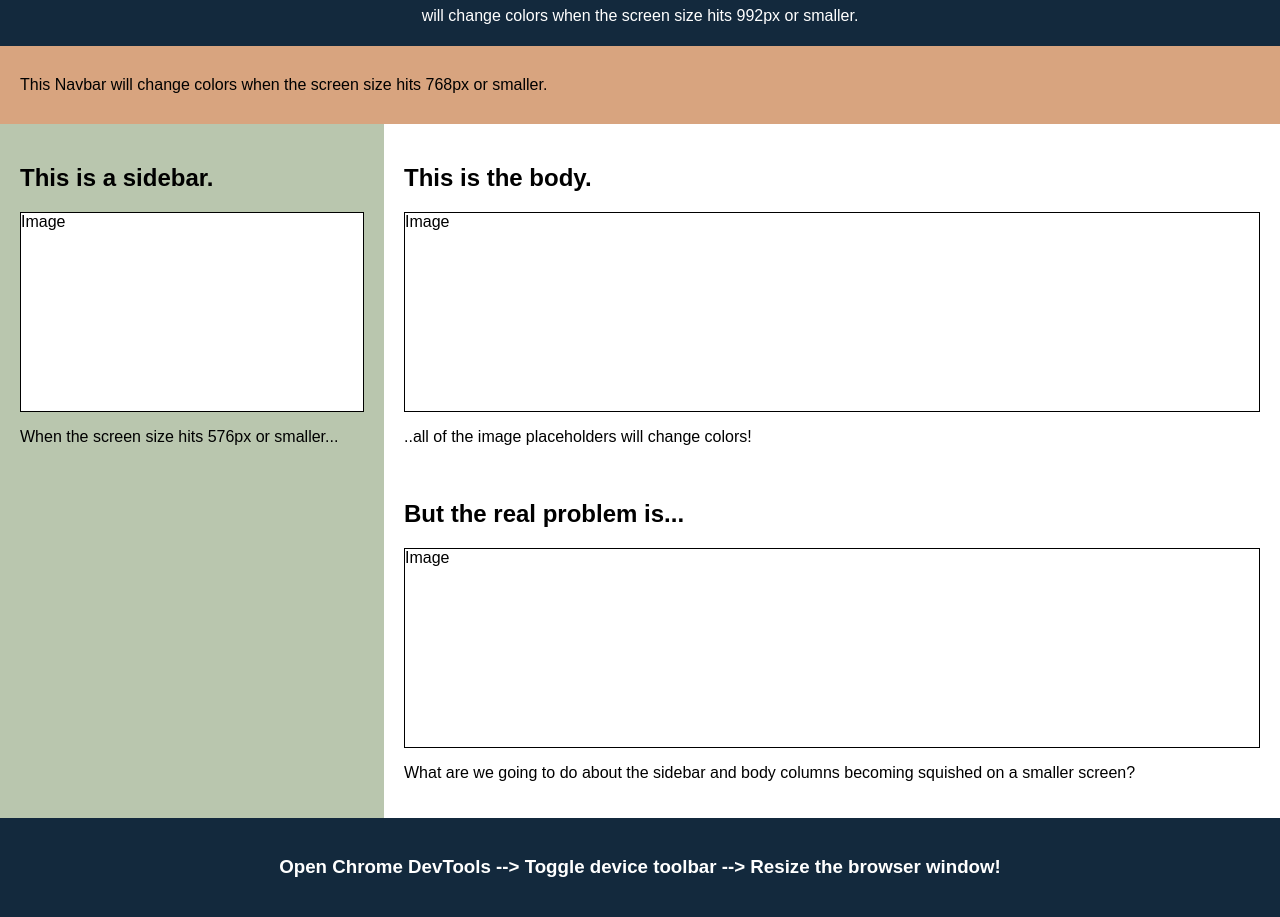
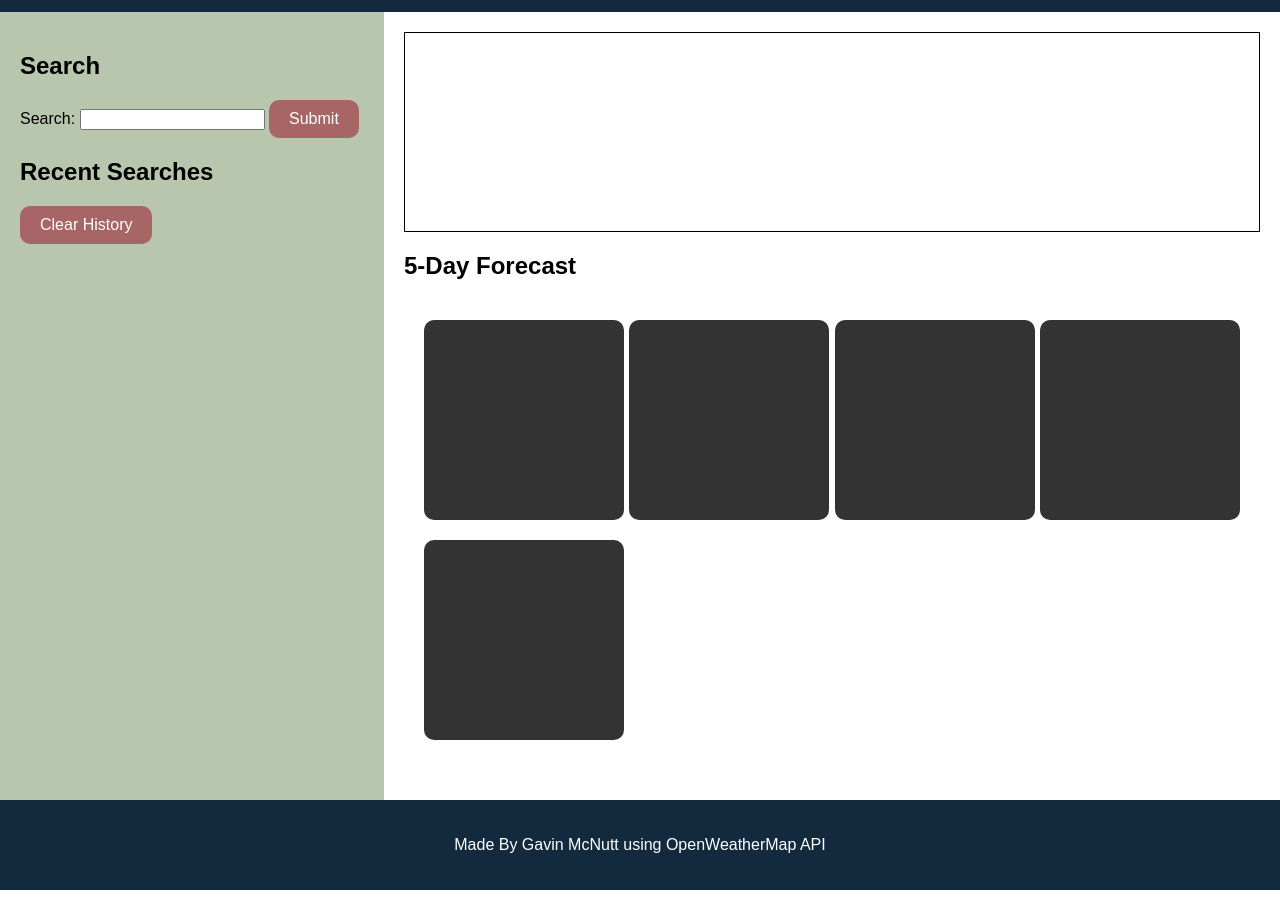
Before and after one commit to gavinrn/weather-forecast, a plain HTML site: page index.html in a window 1280 px wide. Shown: the part 78-995 px from the top of the page. After the commit the page ends 968 px from the top, so only its background shows below. Drawn offline with Linux system fonts and the light colour scheme; files that its build step writes are made by us from their sources.

Commit message:
Update index.html
Updated code added cards and search buttons

```diff
--- a/index.html
+++ b/index.html
@@ -4,51 +4,54 @@
     <title>Media Query for Screen</title>
     <meta charset="UTF-8" />
     <meta name="viewport" content="width=device-width, initial-scale=1" />
-    <link rel="stylesheet" type="text/css" href="./assets/css/style.css" />
+    <link rel="stylesheet" type="text/css" href="assets/style.css" />
   </head>
   <body>
     <!-- Header -->
     <header>
-      <h1>This Header</h1>
-      <p>will change colors when the screen size hits 992px or smaller.</p>
+      <h1>Weather Dashboard</h1>
+
     </header>
-
-    <!-- Navbar -->
-    <nav>
-      <p>
-        This Navbar will change colors when the screen size hits 768px or
-        smaller.
-      </p>
-    </nav>
 
     <!-- Body -->
     <main>
       <aside>
-        <h2>This is a sidebar.</h2>
-        <div class="sample-img">Image</div>
-        <p>When the screen size hits 576px or smaller...</p>
+        <h2>Search</h2>
+        <form>
+          <label for="city">Search:</label>
+          <input type="text" id="city" name="city">
+          <button type="button" class ="aside-button" onclick="submitForm()">Submit</button>
+        </form>
+        <h2>Recent Searches</h2>
+        <div id="search-history" class="search-container">
+
+        </div>
+        <div id="clear-history" class="search-container">
+          <button type="button" class ="aside-button" onclick="clearHistory()">Clear History</button>
+        </div>
+
       </aside>
 
       <section>
-        <h2>This is the body.</h2>
-        <div class="sample-img">Image</div>
-        <p>..all of the image placeholders will change colors!</p>
-        <br />
-        <h2>But the real problem is...</h2>
-        <div class="sample-img">Image</div>
-        <p>
-          What are we going to do about the sidebar and body columns becoming
-          squished on a smaller screen?
-        </p>
+        <div class="sample-img" id="title">
+        </div>
+        <h2>5-Day Forecast</h2>
+        <div class="card-container" id="forecast">
+          <div class="card" id="card-1"></div>
+          <div class="card" id="card-2"></div>
+          <div class="card" id="card-3"></div>
+          <div class="card" id="card-4"></div>
+          <div class="card" id="card-5"></div>
+        </div>
+
+
       </section>
     </main>
 
     <!-- Footer -->
     <footer>
-      <h3>
-        Open Chrome DevTools --> Toggle device toolbar --> Resize the browser
-        window!
-      </h3>
+      <p>Made By Gavin McNutt using OpenWeatherMap API</p>
     </footer>
-  </body>
+  <script src="assets/script.js"></script>
+    </body>
 </html>
```
